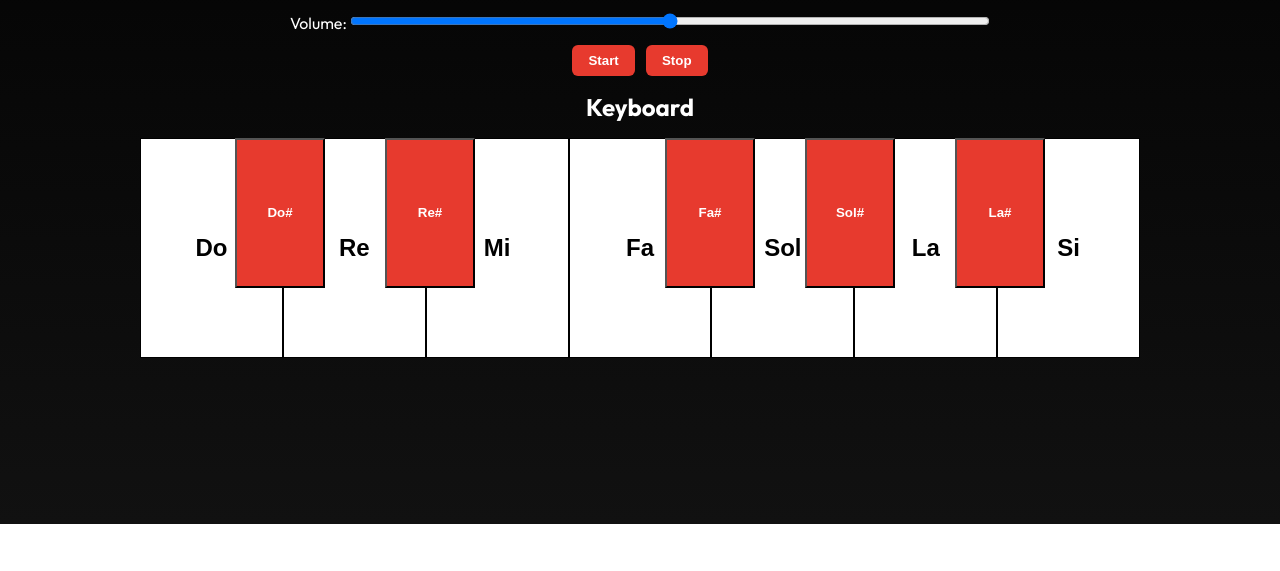
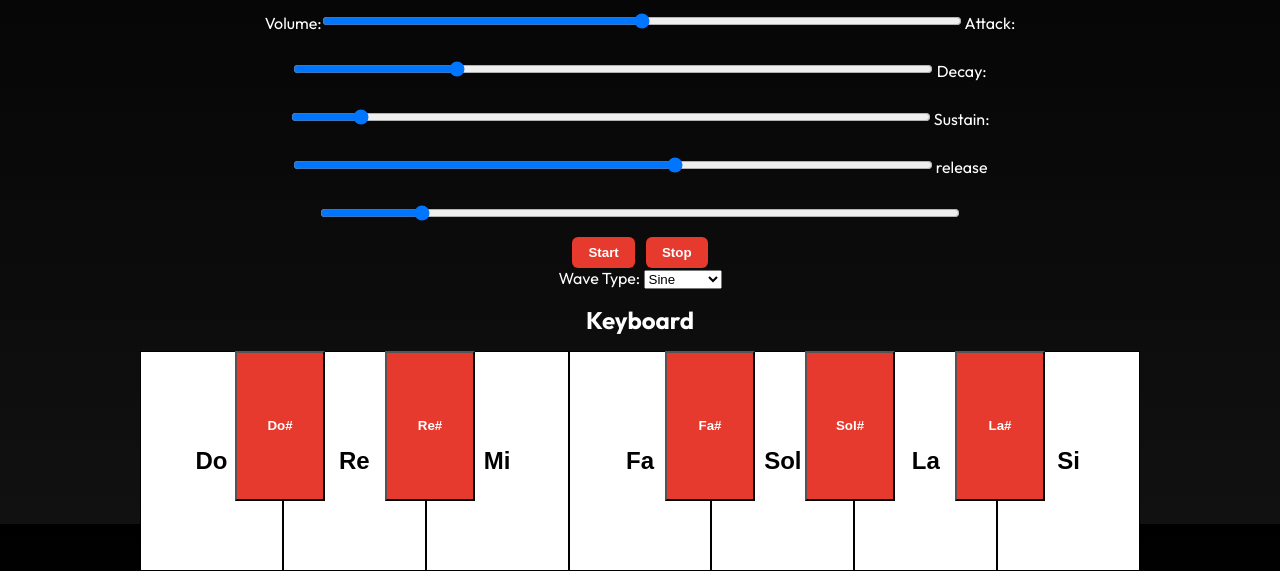
Before and after one commit to ilswrm/bloom-synthesizer, a plain HTML site: page index.html in a window 1280 px wide. Shown: the part 276-847 px from the top of the page. Before the commit the page ends 800 px from the top, so only its background shows below. Drawn offline with Linux system fonts and the light colour scheme; a web font is replaced by a local one.

Commit message:
Add the sliders for all the frequency controls

```diff
--- a/index.html
+++ b/index.html
@@ -29,12 +29,22 @@
 
         <section class="controls">
         <h2>Frequency Control</h2>
-        <label for="volume">Volume:</label>
-        <input type="range" id="volume" min="0" max="100" value="50">
+        <label for="volume">Volume:<input type="range" id="volume" min="0" max="100" value="50"></label>
+        <label for="attack">Attack:<input type="range" id="attack" min="0" max="2" step="0.1" value="0.5"></label>
+        <label for="decay">Decay: <input type="range" id="decay" min="0" max="2" step="0.1" value="0.2"></label>
+        <label for="sustain">Sustain: <input type="range" id="sustain" min="0" max="1" step="0.1" value="0.6"></label>
+        <label for="release">release <input type="range" id="release" min="0" max="2" step="0.1" value="0.3"></label>
         <div class="buttons">
             <button onclick="startSound()">Start</button>
             <button onclick="stopSound()">Stop</button>
         </div>
+        <label for="waveType">Wave Type:</label>
+        <select id="waveType">
+            <option value="sine">Sine</option>
+            <option value="square">Square</option>
+            <option value="sawtooth">Sawtooth</option>
+            <option value="triangle">Triangle</option>
+        </select>
         </section>
 
         <section class="keyboard-section">
```
